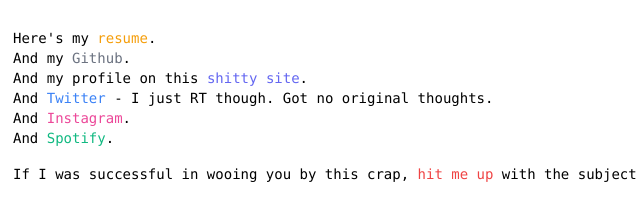
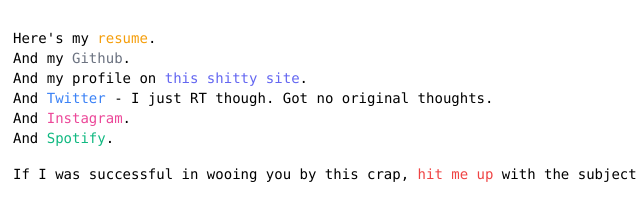
Before and after one commit to dhruvramani/dhruvramani.github.io, a plain HTML site: page index.html in a window 1280 px wide. Shown: the part 342-562 px from the top of the page, 35-675 px from the left. Drawn offline with nearby package versions, Linux system fonts and the light colour scheme.

Commit message:
Update index.html

```diff
--- a/index.html
+++ b/index.html
@@ -17,7 +17,7 @@
     <div class="flex-col p-6">
         <p class="flex-auto p-2 ml-4">Here's my <a class="text-yellow-500" href="https://drive.google.com/file/d/1ernsziLzaCpqxHtuENKoDUs7sWjNaEhA/view?usp=sharing">resume</a>.<br>
         And my <a href="https://github.com/dhruvramani" class="text-gray-500">Github</a>. <br>
-        And my profile on this <a href="https://www.linkedin.com/in/dhruv-ramani-a868a28b/" class="text-indigo-500">shitty site</a>.<br>
+        And my profile on <a href="https://www.linkedin.com/in/dhruv-ramani-a868a28b/" class="text-indigo-500">this shitty site</a>.<br>
         And <a href="https://twitter.com/d5ruv" class="text-blue-500">Twitter</a> - I just RT though. Got no original thoughts.<br>
         And <a href="https://www.instagram.com/dhruvramani9" class="text-pink-500">Instagram</a>.<br>
         And <a href="https://open.spotify.com/user/31dzizhmv2anhyfveluwmso566fu" class="text-green-500">Spotify</a>.</p>
```
